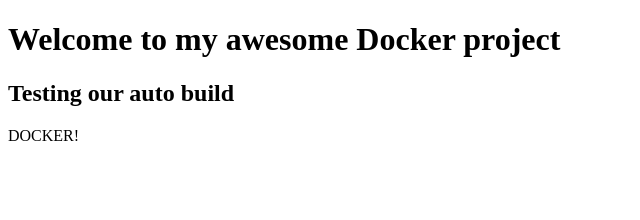
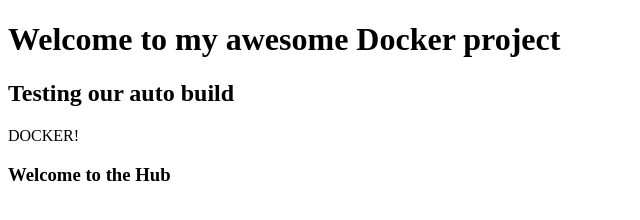
Before and after one commit to druedaplata/testing-auto, a plain HTML site: page Automation/index.html in a window 1280 px wide. Shown: the whole page, without its empty margins (0-640 px from the left). Drawn offline with Linux system fonts and the light colour scheme.

Commit message:
push to test docker

```diff
--- a/Automation/index.html
+++ b/Automation/index.html
@@ -9,6 +9,8 @@
 
 	 <p> DOCKER! </p>
 
+	 <h3>Welcome to the Hub</h3>
+
 </head>
 <body>
 
```
